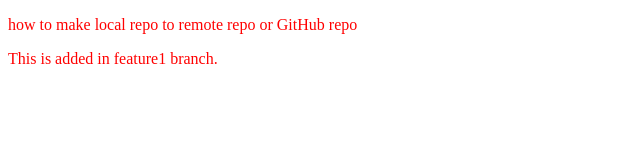
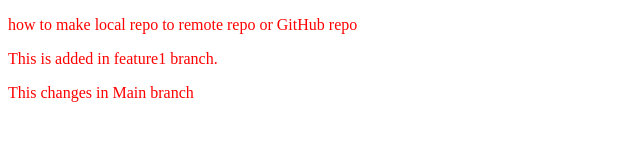
Before and after one commit to ujjwal0182/LocalRepo, a plain HTML site: page index.html in a window 1280 px wide. Shown: the whole page, without its empty margins (0-640 px from the left). Drawn offline with Linux system fonts and the light colour scheme.

Commit message:
Added this changes in main branch to learn resolve conflicts

```diff
--- a/index.html
+++ b/index.html
@@ -9,5 +9,6 @@
 <body>
     <p>how to make local repo to remote repo or GitHub repo</p>
     <p>This is added in feature1 branch.</p>
+    <p>This changes in Main branch</p>
 </body>
 </html>
```
